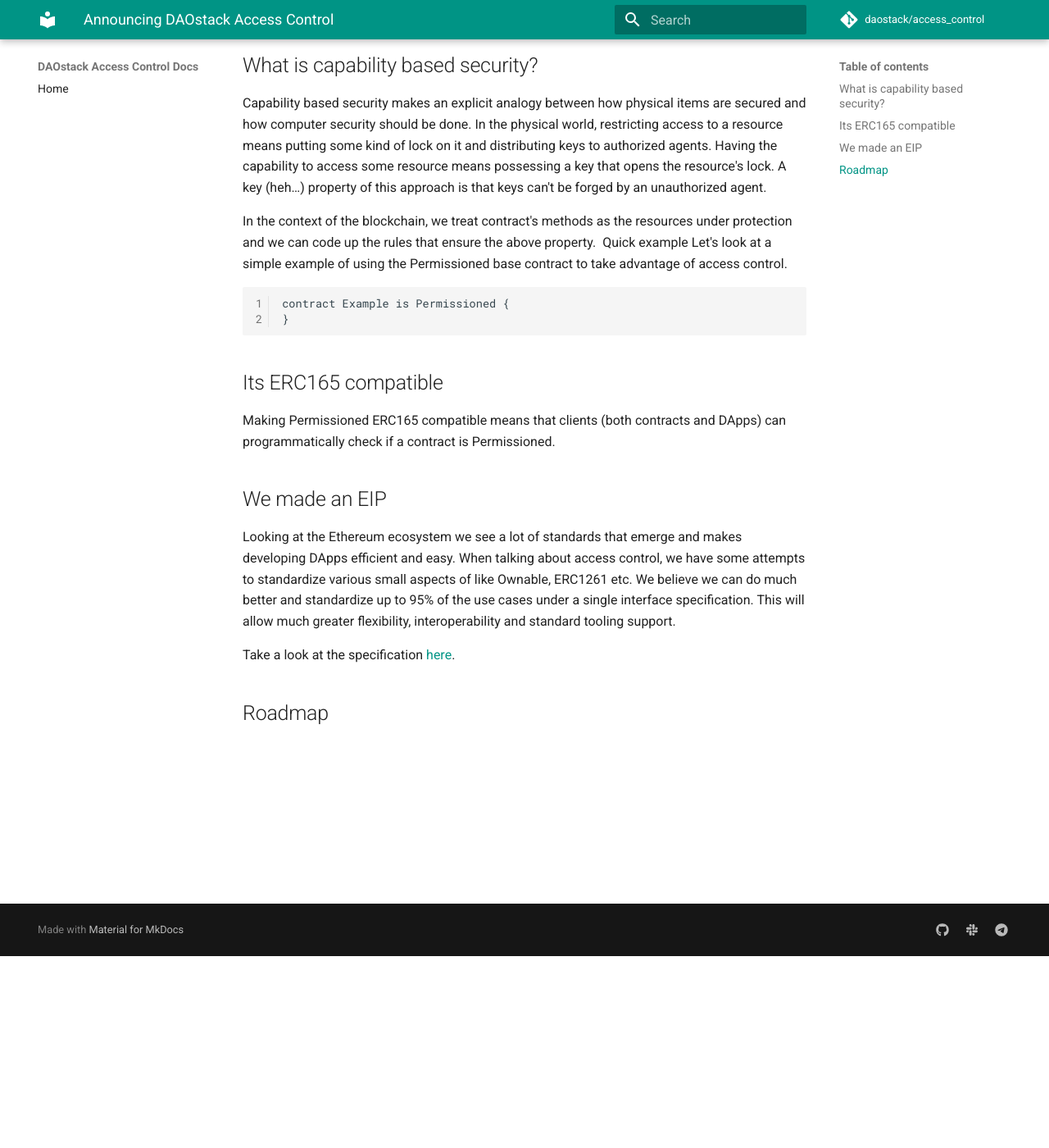
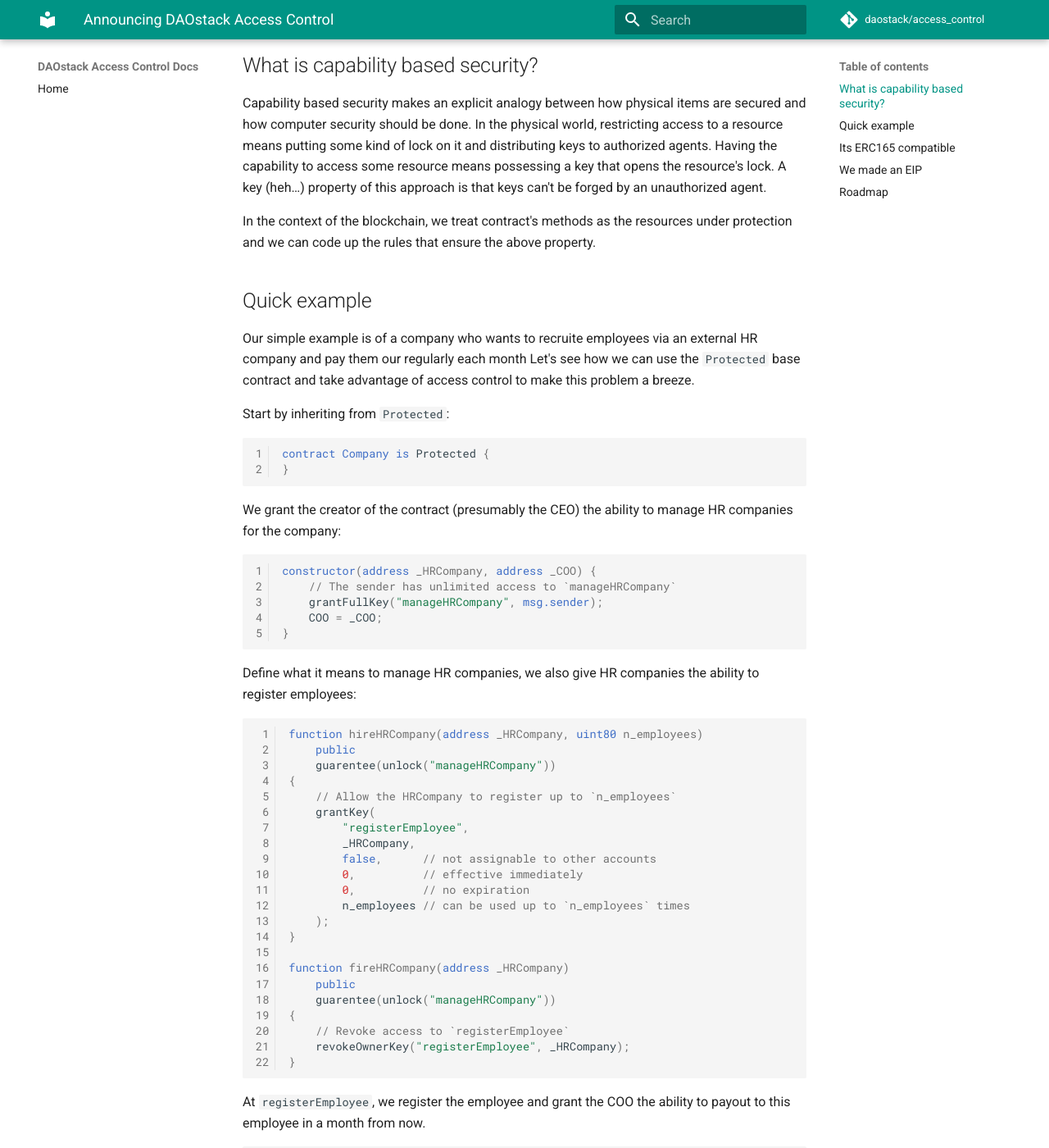
Before and after one commit to daostack/access_control, an MkDocs documentation site: the page built from docs/blog-post.md, in a window 1280 px wide and 1400 px high, scrolled down 234 px. Shown: the whole window at 82% size. Built offline with MkDocs 1.6.1 and Material for MkDocs 9.7.7, drawn with Linux system fonts in a browser that asks for light colours; comment, search, counter and statistics services are not loaded; old or Windows-style settings are respelled for this version of MkDocs; some of the changed text lies outside the part shown.

Commit message:
add example + update post

````diff
--- a/docs/blog-post.md
+++ b/docs/blog-post.md
@@ -5,12 +5,97 @@ DAOstack Access Control is a capability based security mechanism for Ethereum sm
 Capability based security makes an explicit analogy between how physical items are secured and how computer security should be done. In the physical world, restricting access to a resource means putting some kind of lock on it and distributing keys to authorized agents. Having the capability to access some resource means possessing a key that opens the resource's lock. A key (heh…) property of this approach is that keys can't be forged by an unauthorized agent.
 
 In the context of the blockchain, we treat contract's methods as the resources under protection and we can code up the rules that ensure the above property.
-Quick example
-Let's look at a simple example of using the Permissioned base contract to take advantage of access control.
-```
-contract Example is Permissioned {
+
+## Quick example
+
+Our simple example is of a company who wants to recruite employees via an external HR company and pay them our regularly each month
+Let's see how we can use the `Protected` base contract and take advantage of access control to make this problem a breeze.
+
+Start by inheriting from `Protected`:
+```solidity
+contract Company is Protected {
 }
 ```
+
+We grant the creator of the contract (presumably the CEO) the ability to manage HR companies for the company:
+```solidity
+constructor(address _HRCompany, address _COO) {
+    // The sender has unlimited access to `manageHRCompany`
+    grantFullKey("manageHRCompany", msg.sender);
+    COO = _COO;
+}
+```
+
+Define what it means to manage HR companies, we also give HR companies the ability to register employees:
+```solidity
+function hireHRCompany(address _HRCompany, uint80 n_employees)
+    public
+    guarentee(unlock("manageHRCompany"))
+{
+    // Allow the HRCompany to register up to `n_employees`
+    grantKey(
+        "registerEmployee",
+        _HRCompany,
+        false,      // not assignable to other accounts
+        0,          // effective immediately
+        0,          // no expiration
+        n_employees // can be used up to `n_employees` times
+    );
+}
+
+function fireHRCompany(address _HRCompany)
+    public
+    guarentee(unlock("manageHRCompany"))
+{
+    // Revoke access to `registerEmployee`
+    revokeOwnerKey("registerEmployee", _HRCompany);
+}
+```
+
+
+At `registerEmployee`, we register the employee and grant the COO the ability to payout to this employee in a month from now.
+```
+function registerEmployee(address _employee, uint _salary)
+    public
+    guarentee(unlock("registerEmployee"))
+{
+    // register the employee, set last pay date to now
+
+    // Next payday for this employee is at least a month from now
+    grantKey(
+        lockId("payout", _employee),
+        COO,
+        true,          // assignable to other accounts
+        now + 30 days, // can be called in at least a month from now
+        0,             // no expiration
+        1              // one time use
+    );
+}
+```
+
+and this is what `payout` looks like:
+
+```
+function payout(address _employee)
+    public
+    // The sender can payout to this employee
+    gurentee(unlock(lockId("payout", _employee)))
+{
+    // payout for the duration from last pay date...
+
+    // Next payday is at least a month from now
+    grantKey(
+        lockId("payout", _employee),
+        COO,
+        true,          // assignable to other accounts
+        now + 30 days, // can be called in at least a month from now
+        0,             // no expiration
+        1              // one time use
+    );
+}
+```
+
+Take a look at the full example [here](https://github.com/daostack/access_control/tree/master/contracts/examples/Company.sol).
 
 ## Its ERC165 compatible
 Making Permissioned ERC165 compatible means that clients (both contracts and DApps) can programmatically check if a contract is Permissioned.
````
Also changed, not shown: 1 other file.
